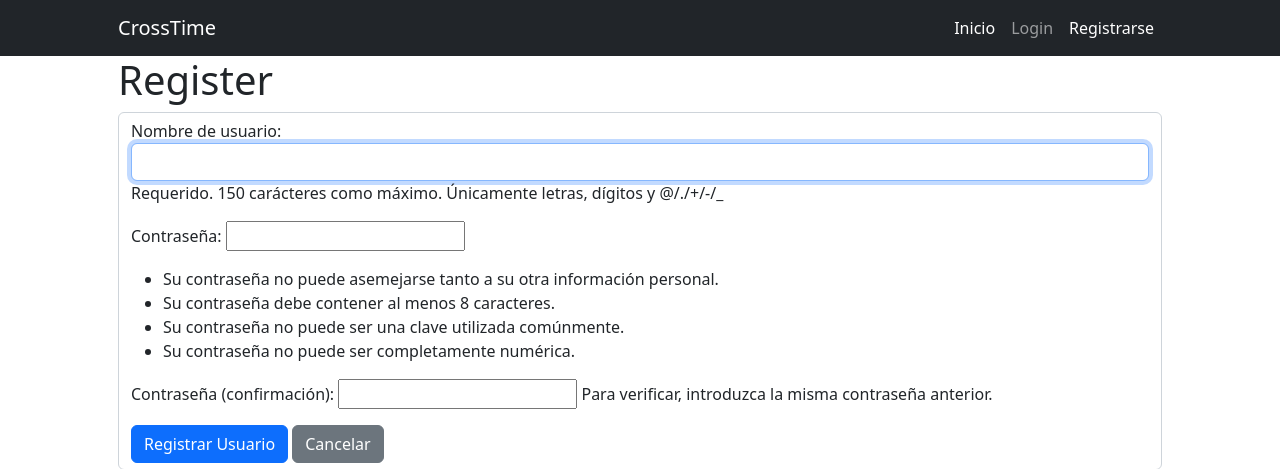
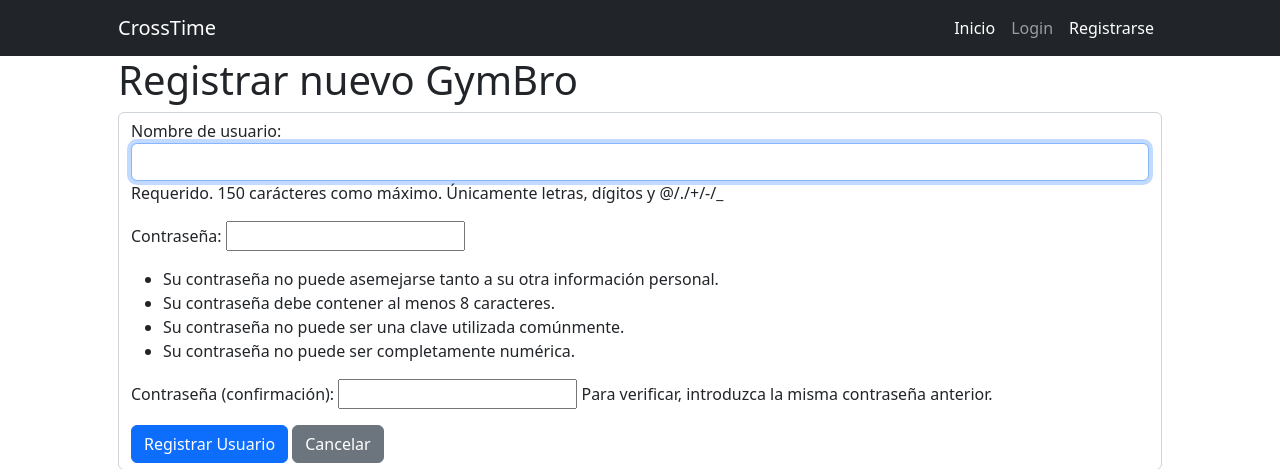
Before and after one commit to santiagollense/Final, a Django app: page /register/ in a window 1280 px wide. Shown: the top 469 px of the page. Run offline with Django 5.2, Linux system fonts and the light colour scheme; some libraries are stand-ins or nearby versions.

Commit message:
envio de datos ok

```diff
--- a/gimnasio/apps/core/forms.py
+++ b/gimnasio/apps/core/forms.py
@@ -2,7 +2,7 @@ from django import forms
 from django.contrib.auth.forms import AuthenticationForm, UserCreationForm
 from django.contrib.auth.models import User
 from . import models
-from .models import Rutina
+from .models import Rutina, Gymbro
 
 class CustomAuthenticationForm(AuthenticationForm):
     class Meta:
@@ -35,8 +35,25 @@ class EstadoForm(forms.ModelForm):
 
 class GymbroForm(forms.ModelForm):
     class Meta:
-        model = models.Gymbro
-        fields = "__all__"
+        model = Gymbro
+        fields = ['user', 'estado', 'nombre', 'dni', 'fecha_nac', 'dir', 'tel', 'email', 'os']
+
+    #def __init__(self, *args, user=None, **kwargs):
+    #    super().__init__(*args, **kwargs)
+    #    if user:
+    #        self.initial['user'] = user
+    #        self.fields['user'].widget = forms.widgets.TextInput(attrs={'readonly': True})
+    #        #self.fields['user'].disabled = True
+    #        self.fields['user'].queryset = self.fields['user'].queryset.filter(username=user)
+    #        #self.fields['user'].initial = user
+    #        self.fields['user'].widget.attrs['readonly'] = True
+
+    def __init__(self, *args, **kwargs):
+        super().__init__(*args, **kwargs)
+        # Configurar el campo user para mostrar el nombre de usuario si ya está configurado
+        if self.instance.user:
+            self.fields['user'].widget.attrs['readonly'] = True  # Hacer el campo de solo lectura
+            self.fields['user'].initial = self.instance.user.username  # Mostrar el nombre de usuario
 
 class TurnoForm(forms.ModelForm):
     class Meta:
--- a/gimnasio/apps/core/templates/core/gym_admin.html
+++ b/gimnasio/apps/core/templates/core/gym_admin.html
@@ -4,6 +4,7 @@
     <h2>Admin</h2>
 
     <button><a href="{% url 'core:gym_list' %}">Ver Gimnasios</a></button>
+    <button><a href="{% url 'core:register' %}">Registrar nuevo GymBro</a></button>
     <button><a href="{% url 'core:gymbro_list' %}">Ver GymBros</a></button>
     <button><a href="{% url 'core:turno_list' %}">Ver Turnos</a></button>
     <button><a href="{% url 'core:entrenamiento_list' %}">Ver Entrenamientos</a></button>
--- a/gimnasio/apps/core/templates/core/register.html
+++ b/gimnasio/apps/core/templates/core/register.html
@@ -1,11 +1,11 @@
 {% extends 'core/base.html' %}
 
 {% block title %}
-    | Register
+    | Registrar nuevo GymBro
 {% endblock title %}
 
 {% block content_title %}
-    Register
+    Registrar nuevo GymBro
 {% endblock content_title %}
 
 {% block content %}
--- a/gimnasio/apps/core/views.py
+++ b/gimnasio/apps/core/views.py
@@ -3,6 +3,8 @@ from django.shortcuts import redirect, render
 from .forms import CustomAuthenticationForm, CustomUserCreationForm
 import calendar
 import locale
+
+from django.contrib.auth.models import User
 
 from django.urls import reverse
 
@@ -14,7 +16,7 @@ from . import models
 from . import forms
 
 from .models import Rutina, Gymbro, DetalleRutina
-from .forms import RutinaForm, ClienteFilterForm, DetalleRutinaForm
+from .forms import RutinaForm, ClienteFilterForm, DetalleRutinaForm, GymbroForm
 
 
 def index(request):
@@ -29,7 +31,9 @@ def register(request):
         form = CustomUserCreationForm(request.POST)
         if form.is_valid():
             form.save()
-            return redirect("core:gymbro_form")
+            gymbro_instance = form.save()
+            username = str(gymbro_instance.username)
+            return redirect(reverse("core:gymbro_form") + f"?username={username}")
     else:  # if request.method == "GET":
         form = CustomUserCreationForm()
     return render(request, "core/register.html", {"form": form})
@@ -79,16 +83,26 @@ def gymbro_list(request):
 
 @login_required
 def gymbro_form(request):
+    username = request.GET.get('username')  # Obtener el nombre de usuario de los parámetros de la URL
+    user_instance = User.objects.filter(username=username).first()
+
     if request.method == "POST":
-        form = forms.GymbroForm(request.POST)
-        print(Gymbro.nombre)
+        # Crear una instancia de Gymbro con el usuario correspondiente
+        gymbro_instance = Gymbro(user=user_instance)
+        form = GymbroForm(request.POST, instance=gymbro_instance)
         if form.is_valid():
-            gymbro_instance = form.save()  # Guarda el formulario y obtén la instancia de Gymbro
-            nombre = str(gymbro_instance.nombre)  # Imprime el campo "nombre" de la instancia de Gymbro
+            form.save()
+            nombre = gymbro_instance.nombre  # Obtener el nombre del nuevo Gymbro registrado
             return redirect(reverse("core:rutina_form") + f"?nombre={nombre}")
     else:
-        form = forms.GymbroForm()
-    return render (request, "core/gymbro_form.html", {"form": form})
+        if user_instance:
+            # Crear una instancia de Gymbro con el usuario correspondiente si está disponible
+            gymbro_instance = Gymbro(user=user_instance)
+            form = GymbroForm(instance=gymbro_instance)
+        else:
+            form = GymbroForm()  # Crear un formulario vacío si no se proporciona un nombre de usuario
+
+    return render(request, "core/gymbro_form.html", {"form": form})
 
 @login_required
 def turno_list(request):
@@ -155,15 +169,14 @@ def rutina_list(request):
 @login_required
 def rutina_form(request):
     nombre = request.GET.get('nombre', None)
-    print("Nombre del cliente:", nombre)
     if request.method == "POST":
         form = forms.RutinaForm(request.POST)
         if form.is_valid():
+            form.instance.cliente = nombre
             form.save()
             return redirect("core:rutina_list")
     else:
         form = forms.RutinaForm(nombre=nombre)
-        print("Valor del cliente en el formulario:", form.fields['cliente'].initial)
     return render(request, "core/rutina_form.html", {"form": form, "nombre": nombre})
 
 @login_required
```
Also changed, not shown: gimnasio/apps/core/templates/core/gymbro_form.html (+9 -3 lines).
